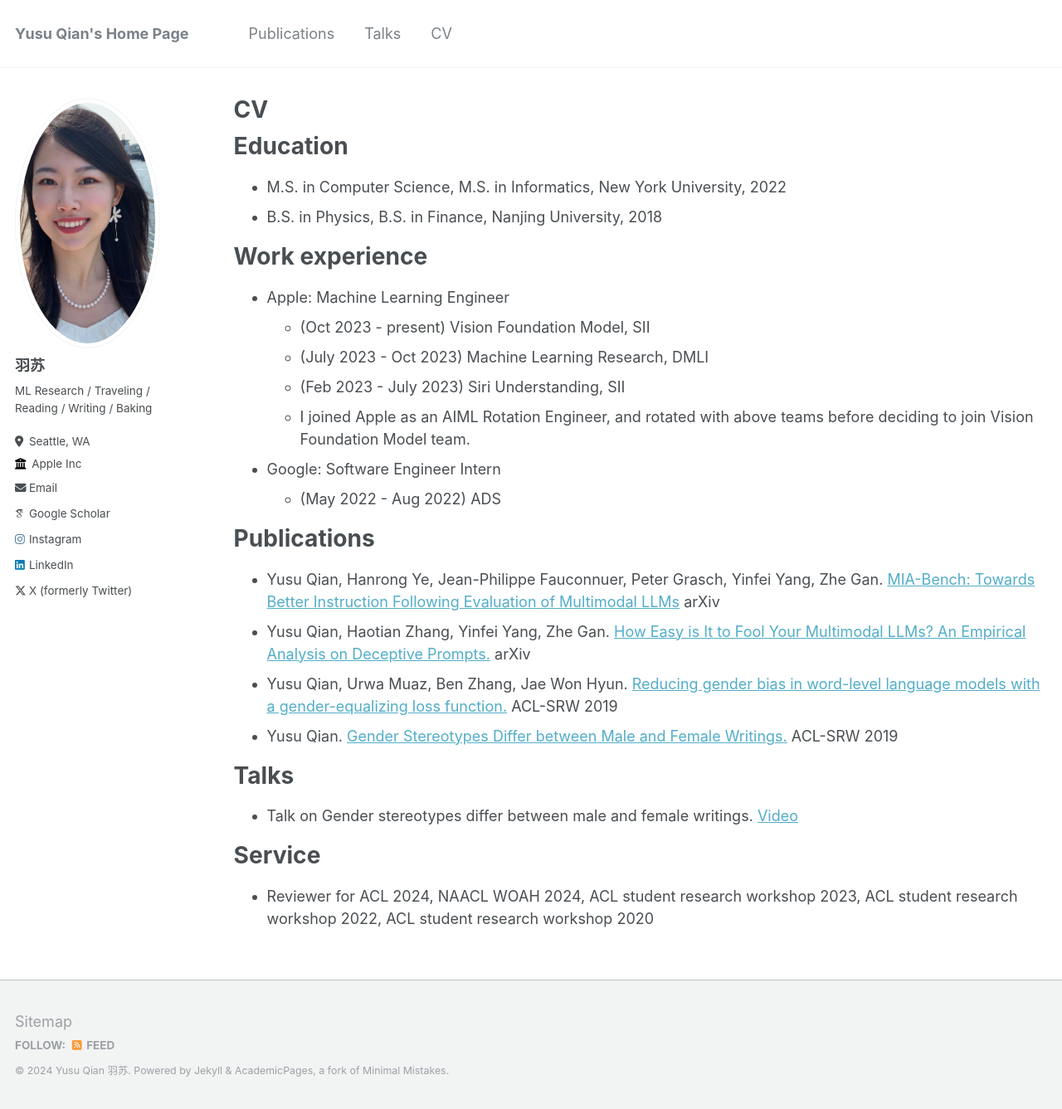
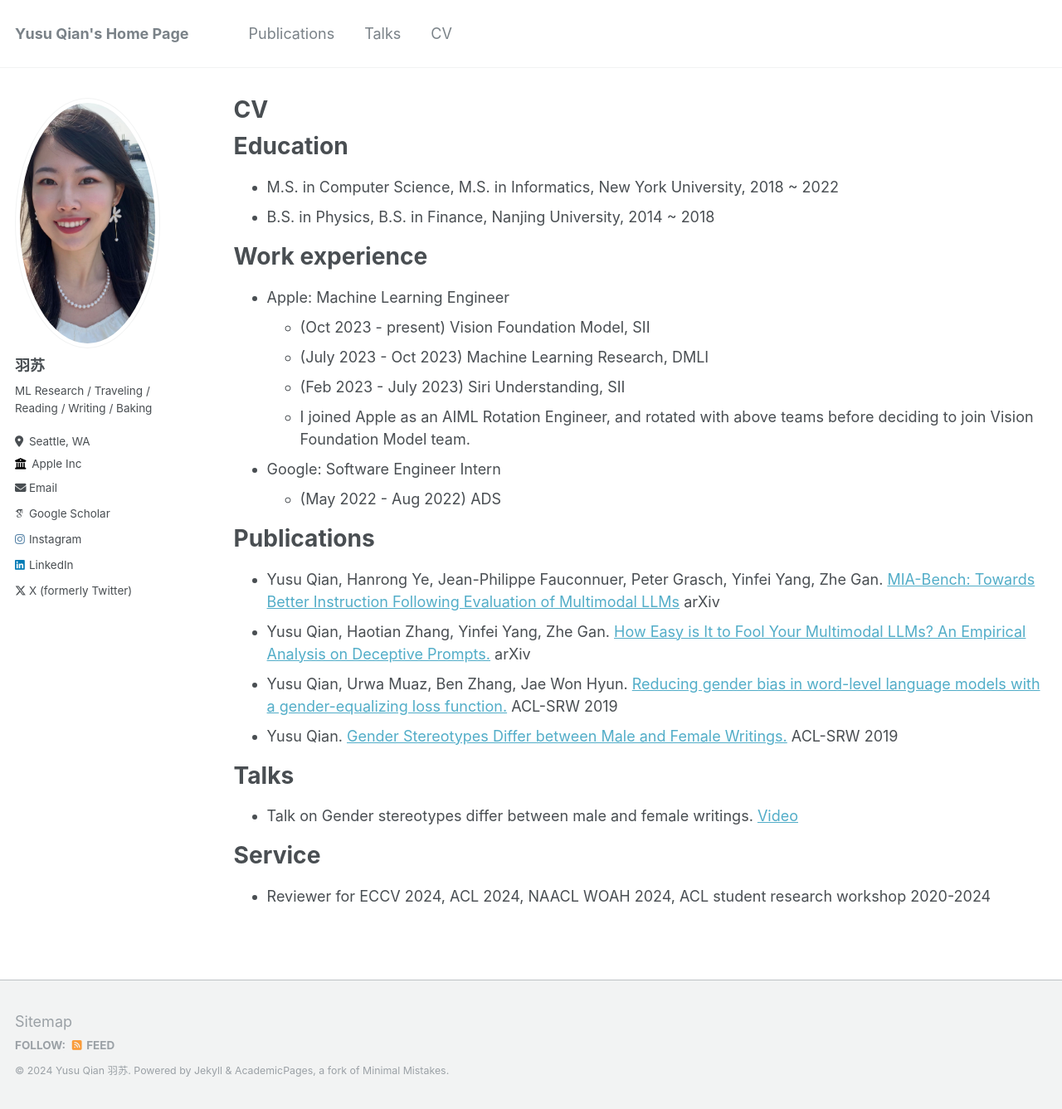
Before and after one commit to sueqian6/sueqian6.github.io, a Jekyll site: the page built from _pages/cv.md, in a window 1280 px wide and 1337 px high. Shown: the whole window at 83% size. Built offline with Jekyll 4.4.1, drawn with Linux system fonts in a browser that asks for light colours; some web fonts are replaced.

Commit message:
Update cv.md

```diff
--- a/_pages/cv.md
+++ b/_pages/cv.md
@@ -11,8 +11,8 @@ redirect_from:
 
 Education
 ======
-* M.S. in Computer Science, M.S. in Informatics, New York University, 2022
-* B.S. in Physics, B.S. in Finance, Nanjing University, 2018
+* M.S. in Computer Science, M.S. in Informatics, New York University, 2018 ~ 2022
+* B.S. in Physics, B.S. in Finance, Nanjing University, 2014 ~ 2018
 
 Work experience
 ======
@@ -39,4 +39,4 @@ Talks
 
 Service
 ======
-* Reviewer for ACL 2024, NAACL WOAH 2024, ACL student research workshop 2023, ACL student research workshop 2022, ACL student research workshop 2020
+* Reviewer for ECCV 2024, ACL 2024, NAACL WOAH 2024, ACL student research workshop 2020-2024
```
